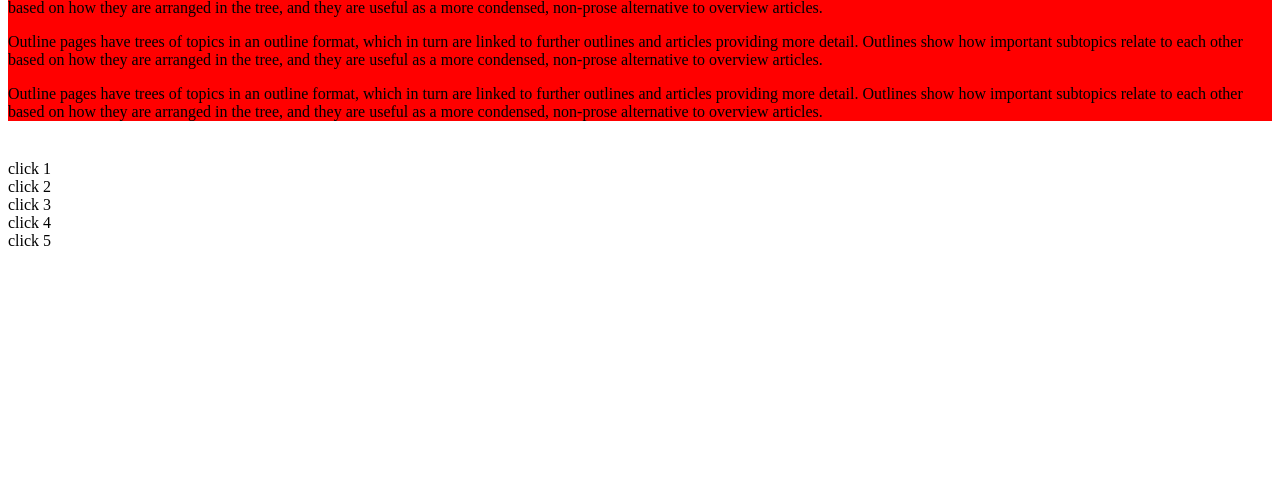
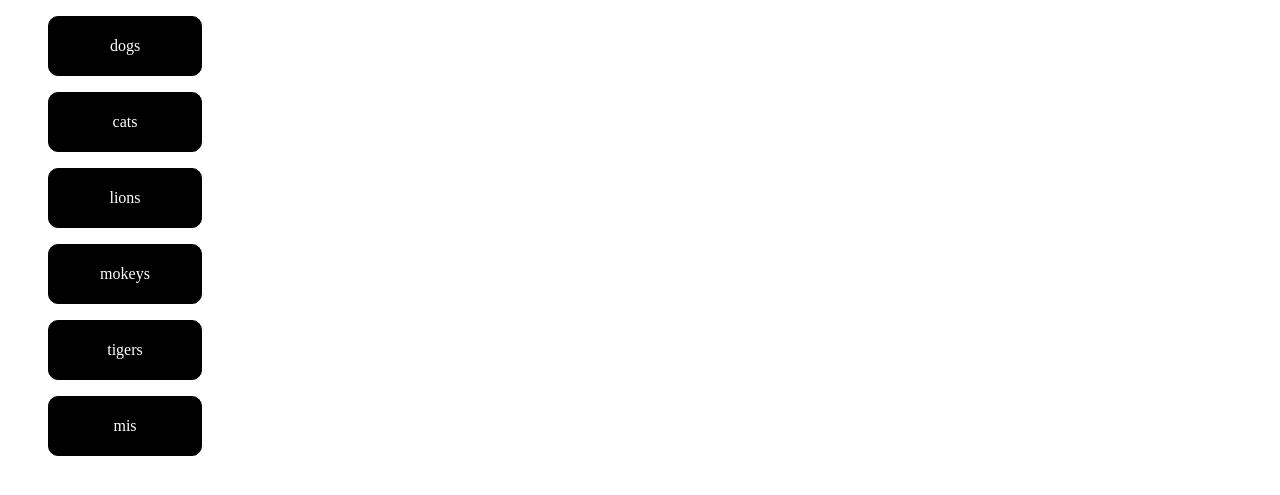
Before and after one commit to alexsjob89/my-content, a PHP site: page /home.html in a window 1280 px wide. Shown: the top 495 px of the page. Run offline with PHP 8.4, Linux system fonts and the light colour scheme; some libraries are stand-ins or nearby versions.

Commit message:
moving on with js

```diff
--- a/home.html
+++ b/home.html
@@ -16,25 +16,16 @@
 
 <body>
 
-    <div id="moreBtn">
-        <div id="btn1">click 1</div>
-        <div id="btn2">click 2</div>
-        <div id="btn3">click 3</div>
-        <div id="btn4">click 4</div>
-        <div id="btn5">click 5</div>
-    </div>
-    <div class="content">
-        <p class="par1">Outline pages have trees of topics in an outline format, which in turn are linked to further outlines and articles providing more detail. Outlines show how important subtopics relate to each other based on how they are arranged in the tree, and
-            they are useful as a more condensed, non-prose alternative to overview articles.</p>
-        <p class="par2">Outline pages have trees of topics in an outline format, which in turn are linked to further outlines and articles providing more detail. Outlines show how important subtopics relate to each other based on how they are arranged in the tree, and
-            they are useful as a more condensed, non-prose alternative to overview articles.</p>
-        <p class="par3">Outline pages have trees of topics in an outline format, which in turn are linked to further outlines and articles providing more detail. Outlines show how important subtopics relate to each other based on how they are arranged in the tree, and
-            they are useful as a more condensed, non-prose alternative to overview articles.</p>
-        <p class="par4">Outline pages have trees of topics in an outline format, which in turn are linked to further outlines and articles providing more detail. Outlines show how important subtopics relate to each other based on how they are arranged in the tree, and
-            they are useful as a more condensed, non-prose alternative to overview articles.</p>
-        <p class="par5">Outline pages have trees of topics in an outline format, which in turn are linked to further outlines and articles providing more detail. Outlines show how important subtopics relate to each other based on how they are arranged in the tree, and
-            they are useful as a more condensed, non-prose alternative to overview articles.</p>
-    </div>
+    <section class="main-heading">
+        <ul>
+            <li>dogs</li>
+            <li>cats</li>
+            <li>lions</li>
+            <li>mokeys</li>
+            <li>tigers</li>
+            <li>mis</li>
+        </ul>
+    </section>
 
 
 
--- a/index.css
+++ b/index.css
@@ -1,28 +1,16 @@
 @import url('https://fonts.googleapis.com/css2?family=Rubik:wght@300;400;500&display=swap');
-#moreBtn {
-    /* border: 1px solid black; */
-    width: 10rem;
-    margin-top: 10rem;
-}
-
-#btn {
-    background-color: blue;
+li {
+    list-style-type: none;
+    border: 1px solid black;
+    width: 7rem;
+    background-color: black;
+    color: white;
+    margin-top: 1rem;
     padding: 20px;
-    color: white;
-    top: 25rem;
     border-radius: 10px;
-    margin-bottom: 20px;
     text-align: center;
 }
 
-.content {
-    /* display: none; */
-    margin-top: -24.3rem;
+li:hover {
+    background-color: rgb(67, 67, 67);
 }
-
-.par {
-    /* border: 1px solid black; */
-    width: 50rem;
-    margin-left: 11rem;
-    margin-top: 20px;
-}
--- a/index.js
+++ b/index.js
@@ -1,18 +1,11 @@
-const theParent = document.querySelector('#moreBtn');
-const contentPara = document.querySelector('.content');
-// theParent.addEventListener('click', doSomething, false);
+// const container = document.querySelectorAll('.container');
 
-// function doSomething(e) {
-//     if (e.target !== e.currentTarget) {
-//         var clickedItem = e.target.id;
-//         // alert('helllo' + clickedItem);
-//     }
 
-//     console.log(theParent, 'clicked');
+// for (i = 0; i < container.length; i++) {
+//     container[i].style.fontSize = '40px';
+//     container[i].style.color = 'blue';
 // }
+let ul = document.querySelector('ul')
 
-changeColor(contentPara)
-
-function changeColor(contentPara) {
-    contentPara.style.backgroundColor = 'red';
-}
+console.log(ul.parentNode);
+console.log(ul.parentElement);
```
